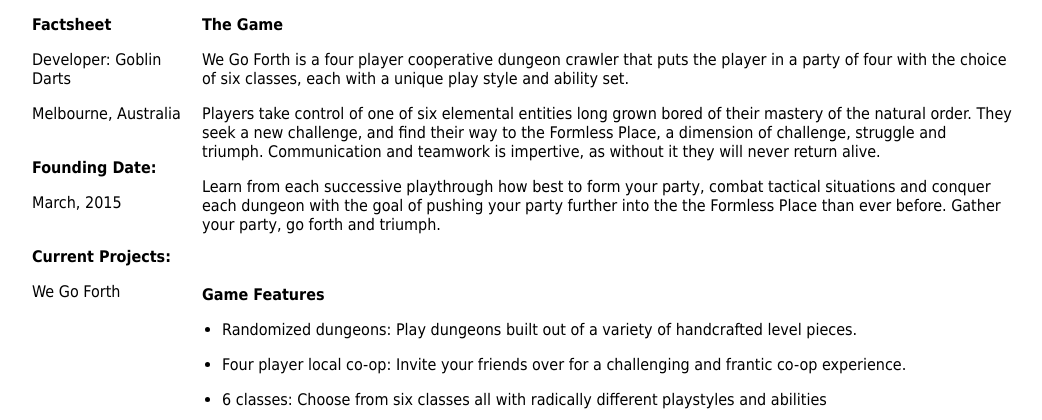
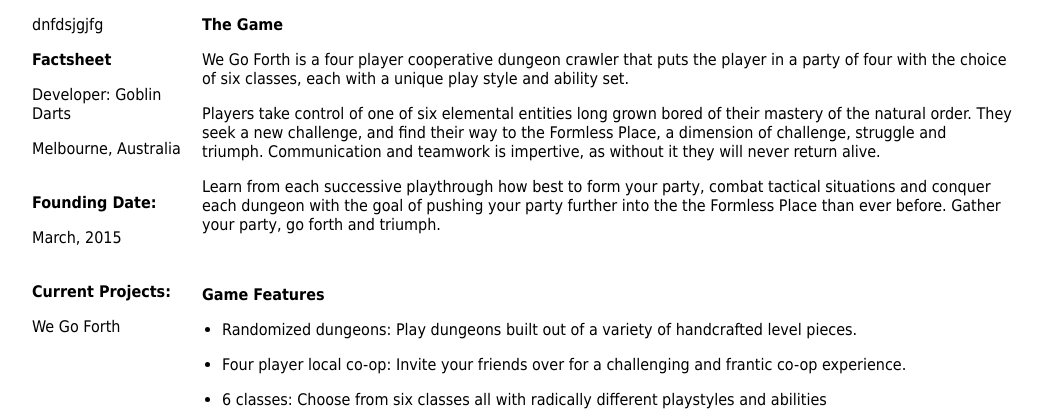
Before and after one commit to pgpaw3/Presskit, a PHP site: page / in a window 1280 px wide. Shown: the part 209-629 px from the top of the page, without its empty margins (108-1150 px from the left). Run offline with PHP 8.4, Linux system fonts and the light colour scheme.

Commit message:
Backup Test 2

```diff
--- a/index.php
+++ b/index.php
@@ -50,6 +50,7 @@ body {
 <div id="Container">
   <div id="Header"><img src="images/header.png" width="1000" height="200" alt="Header" /></div>
   <div id="Left">
+    <p>dnfdsjgjfg
     <p><strong>Factsheet</strong>
     <p>Developer: Goblin Darts    </p>
     <p>Melbourne, Australia</p>
```
